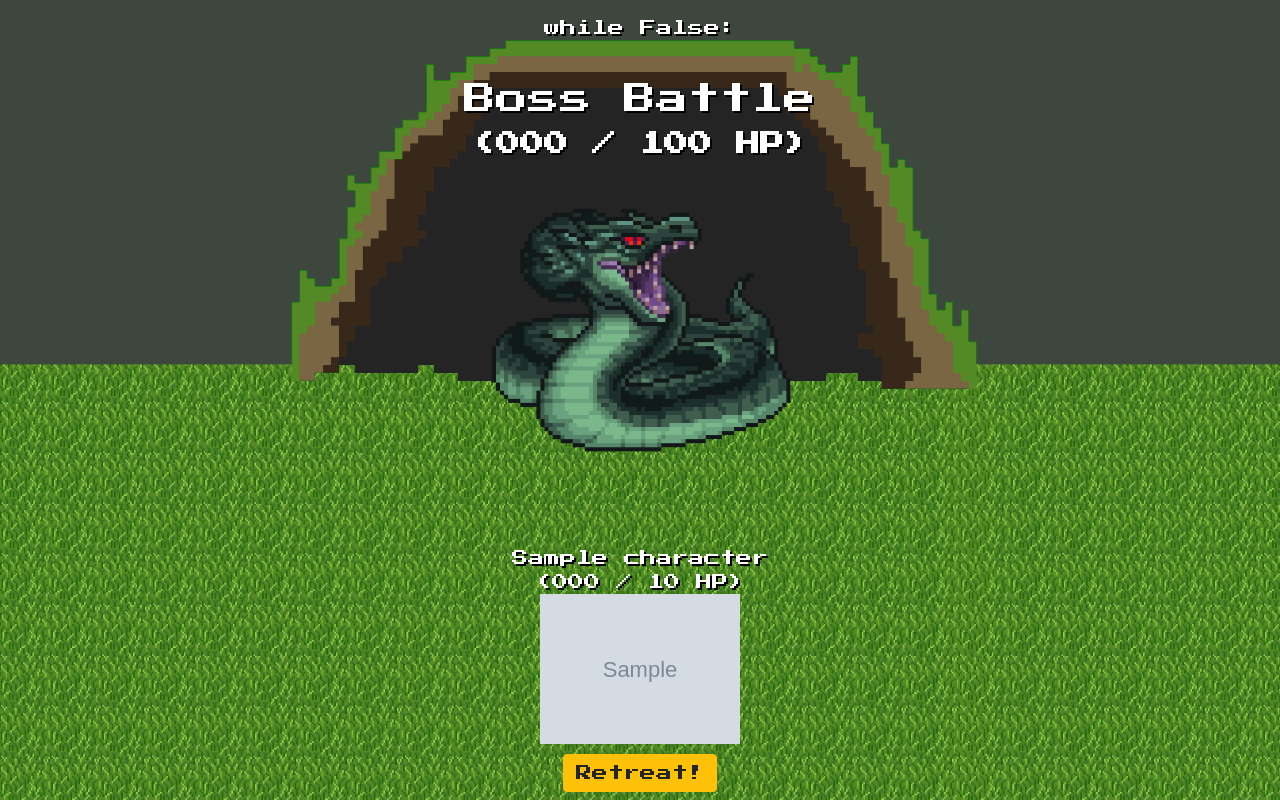
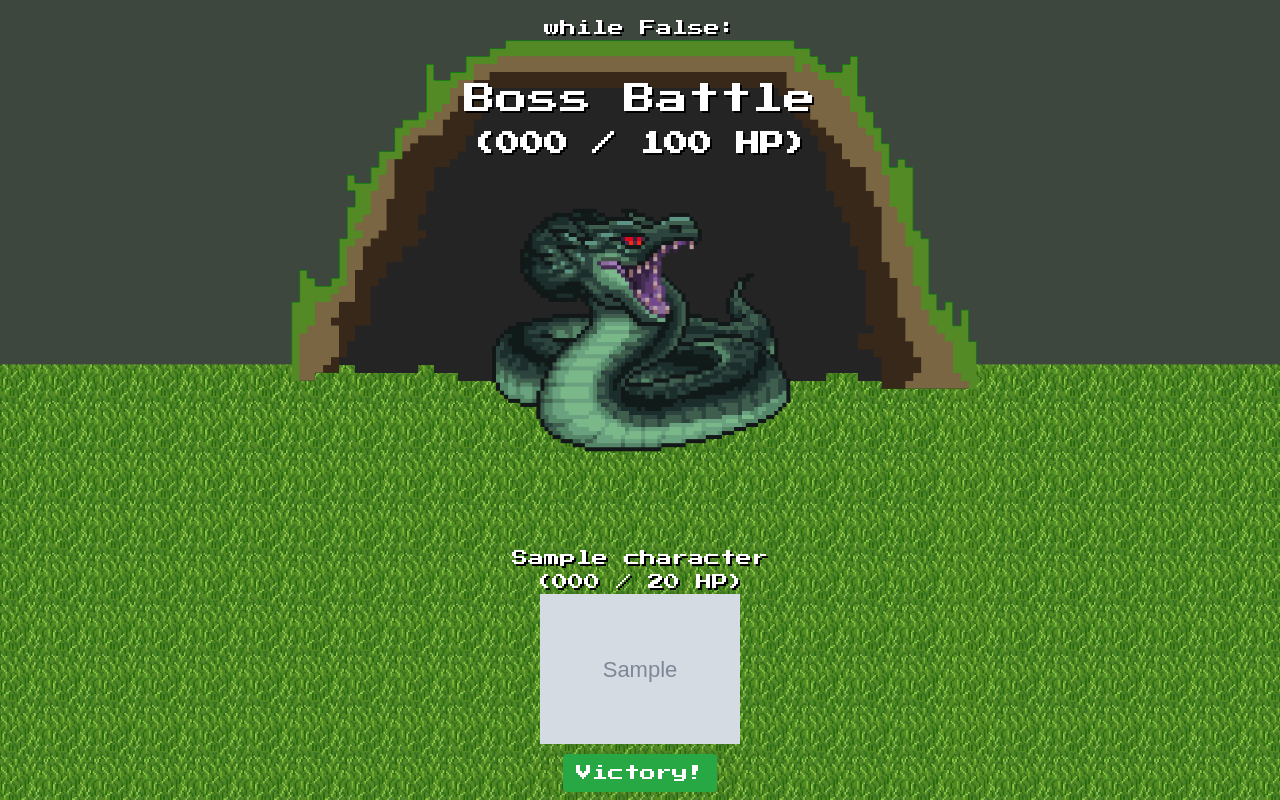
Before and after one commit to a-mason/CP1895project, a Python web app: template templates/battle.html in a window 1280 px wide. Run offline with Jinja, Linux system fonts and the light colour scheme; the template is opened without the code that fills it: most values are stand-ins (such as "Sample title", 1, 10 or a date in 2020); grey boxes marked "Sample" are stand-in pictures; one stand-in notice (Sample message) is shown.

Commit message:
Minor battle update, max upload size added, error messages added

```diff
--- a/app.py
+++ b/app.py
@@ -6,6 +6,7 @@
 app.secret_key = "adam_project"
 app.config["SESSION_PERMANENT"] = False
 app.config["SESSION_TYPE"] = "filesystem"
+app.config["MAX_CONTENT_LENGTH"] = 16 * 1024 * 1024
 Session(app)
 
 file_save_location = "static/images"
@@ -43,12 +44,13 @@
                     "characterid": uuid.uuid4().hex,
                     "name": name,
                     "image": unique_name,
-                    "hp": 10})
+                    "hp": 20})
                 session.modified = True
                 flash("Added to collection", "message")
                 return redirect("/")
             else:
-                flash("Invalid file type, only .png, .jpg, .jpeg files allowed.", "error")
+                flash("Invalid file type", "error")
+                flash("Only .png, .jpg, .jpeg files allowed.", "error")
                 return redirect("/add")
 
 @app.route("/battle")
--- a/templates/battle.html
+++ b/templates/battle.html
@@ -40,7 +40,7 @@
   <div class="fixed-bottom d-flex flex-wrap justify-content-center mb-5 py-2 px-2">
     {% for character in characters %}
         <div class="text-center mx-3">
-            {{ character.name }}<br>({{ character.hp }} / 10 HP)<br>
+            {{ character.name }}<br>({{ character.hp }} / 20 HP)<br>
             <img src="{{ file_location }}/{{ character.image }}" class="{% if character.hp <= 0 %}fainted{% endif %}" height="150">
          {% if character.hp > 0 and boss_hp > 0 %}
             <form action="{{ url_for('attack', characterid=character.characterid) }}" method="post">
@@ -53,7 +53,13 @@
     {% endfor %}
   </div>
  </div>
+{% if boss_hp > 0 %}
     <div class="fixed-bottom text-center mb-2">
       <a class="btn btn-warning" href="{{ url_for('index') }}">Retreat!</a>
     </div>
+{% else %}
+        <div class="fixed-bottom text-center mb-2">
+      <a class="btn btn-success" href="{{ url_for('index') }}">Victory!</a>
+    </div>
+{% endif %}
 {% endblock %}
--- a/templates/index.html
+++ b/templates/index.html
@@ -33,7 +33,7 @@
             <div class="d-flex flex-wrap justify-content-center gap-4">
               {% for character in characters %}
                 <div class="card p-2" style="width: 100px, height: 100px;">
-                  {{ character.name }}<br>({{ character.hp }} / 10 HP)<br>
+                  {{ character.name }}<br>({{ character.hp }} / 20 HP)<br>
                   <img src="{{ file_location }}/{{ character.image }}" class="{% if character.hp <= 0 %}fainted{% endif %}
                    rounded mx-auto d-block" height="100" alt="Character Image">
                   <form action="{{ url_for('remove', characterid=character.characterid) }}" method="post">
```
Also changed, not shown: templates/add.html (+12 -1 lines).
